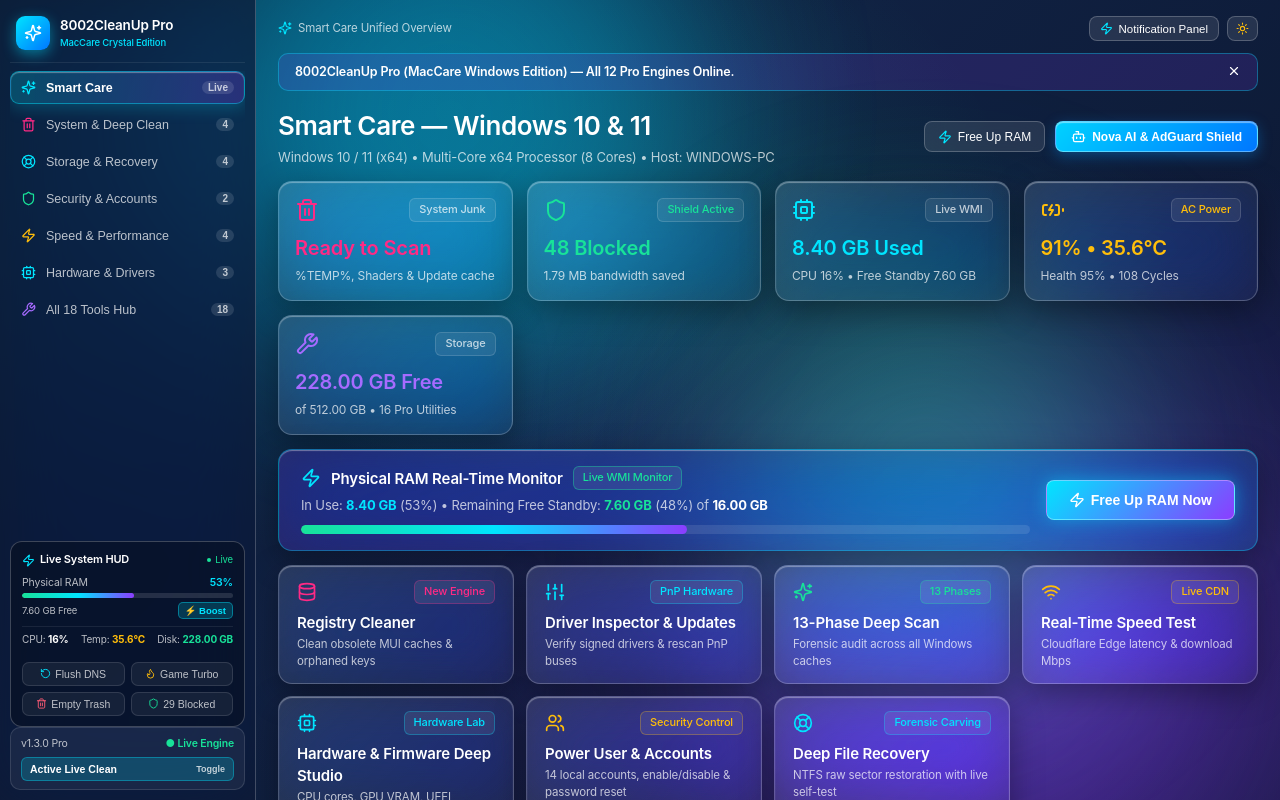
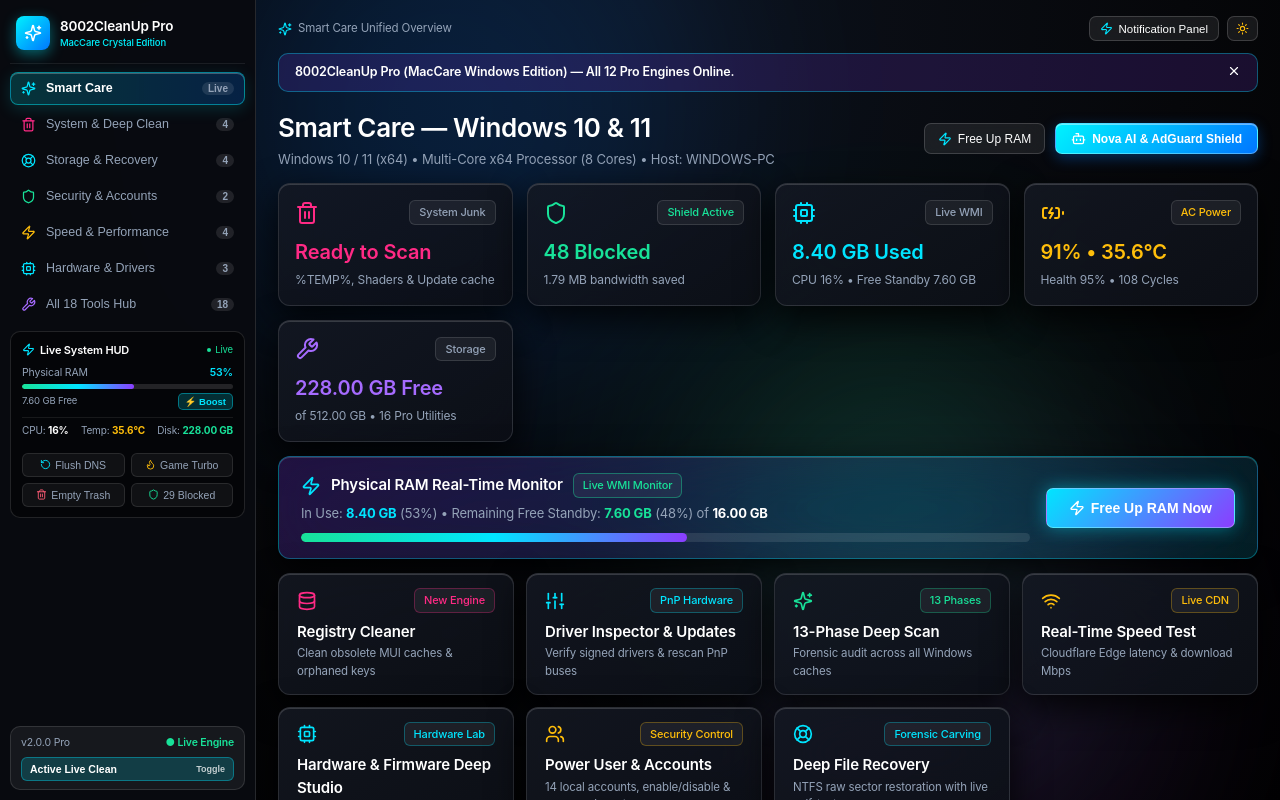
Before and after one commit to salmanbashir80/8002CleanUp-Windows, a React (Vite) app: page / in a window 1280 px wide. Built offline with nearby package versions, Linux system fonts and the light colour scheme.

Commit message:
Major Upgrade v2.0.0 Obsidian Dark Glass: 13-Card forensic grid, high-contrast neon coral typography, zero-gap cards layout, and cleaned desktop

```diff
--- a/package.json
+++ b/package.json
@@ -1,7 +1,7 @@
 {
   "name": "8002cleanup-windows",
   "productName": "MacCare Pro for Windows (8002CleanUp)",
-  "version": "1.3.0",
+  "version": "2.0.0",
   "author": "Salman Bashir <salmanbashir80@github.com>",
   "description": "8002CleanUp / WinCare Pro for Windows 10 & 11 — Smart System Cleaner, AdGuard Network Shield, Nova AI Cyber Guardian Pet, ScamAdviser Scanner & Battery Lifeguard",
   "main": "electron/main.cjs",
--- a/src/App.tsx
+++ b/src/App.tsx
@@ -886,7 +886,7 @@
           }}
         >
           <div style={{ display: 'flex', justifyContent: 'space-between', fontSize: 10.5, marginBottom: 6 }}>
-            <span style={{ color: 'var(--text-secondary)' }}>v1.3.0 Pro</span>
+            <span style={{ color: 'var(--text-secondary)' }}>v2.0.0 Pro</span>
             <span style={{ color: '#18e299', fontWeight: 600 }}>● Live Engine</span>
           </div>
           <button
--- a/src/styles.css
+++ b/src/styles.css
@@ -1,37 +1,37 @@
 :root {
   --font-family: -apple-system, BlinkMacSystemFont, "Segoe UI Variable Display", "Segoe UI", "SF Pro Text", "Inter", system-ui, sans-serif;
-  --bg-gradient: radial-gradient(ellipse at 15% 15%, rgba(0, 210, 255, 0.22) 0%, transparent 45%),
-                 radial-gradient(ellipse at 85% 85%, rgba(139, 61, 255, 0.28) 0%, transparent 55%),
-                 radial-gradient(ellipse at 50% 30%, rgba(24, 226, 153, 0.12) 0%, transparent 42%),
-                 linear-gradient(135deg, #0a1428 0%, #102142 42%, #0b152d 100%);
-  --sidebar-bg: rgba(14, 25, 52, 0.72);
-  --glass-bg: linear-gradient(135deg, rgba(255, 255, 255, 0.12) 0%, rgba(255, 255, 255, 0.04) 100%);
-  --glass-border: rgba(255, 255, 255, 0.22);
-  --glass-highlight: inset 0 1px 1px 0 rgba(255, 255, 255, 0.36);
-  --glass-shadow: 0 10px 32px 0 rgba(0, 0, 0, 0.35);
+
+  /* True Pitch-Black Obsidian Glass Theme */
+  --bg-gradient: radial-gradient(ellipse at 50% 0%, #0d121c 0%, #06070a 60%, #000000 100%);
+  --sidebar-bg: rgba(9, 11, 16, 0.96);
+  --glass-bg: linear-gradient(145deg, rgba(20, 24, 34, 0.88) 0%, rgba(12, 15, 22, 0.94) 100%);
+  --glass-border: rgba(255, 255, 255, 0.12);
+  --glass-highlight: inset 0 1px 0 rgba(255, 255, 255, 0.16);
+  --glass-shadow: 0 12px 36px 0 rgba(0, 0, 0, 0.85);
+
   --text-primary: #ffffff;
-  --text-secondary: rgba(255, 255, 255, 0.72);
-  --text-tertiary: rgba(255, 255, 255, 0.46);
-  --accent-cyan: #00e5ff;
-  --accent-blue: #0088ff;
-  --accent-purple: #8b3dff;
-  --accent-mint: #18e299;
-  --accent-coral: #ff5c76;
-  --accent-amber: #ffbe0b;
+  --text-secondary: #94a3b8;
+  --text-tertiary: #64748b;
+
+  /* High-Contrast Neon Accents */
+  --accent-cyan: #00f2fe;
+  --accent-blue: #0077ff;
+  --accent-purple: #9d4edd;
+  --accent-mint: #00e676;
+  --accent-coral: #ff4757;
+  --accent-amber: #ffab00;
 }
 
 [data-theme="pearl"] {
-  --bg-gradient: radial-gradient(ellipse at 15% 15%, rgba(0, 180, 255, 0.18) 0%, transparent 48%),
-                 radial-gradient(ellipse at 85% 85%, rgba(160, 90, 255, 0.18) 0%, transparent 55%),
-                 linear-gradient(135deg, #eef3fb 0%, #dae6f7 50%, #e8f0fc 100%);
-  --sidebar-bg: rgba(255, 255, 255, 0.76);
-  --glass-bg: linear-gradient(135deg, rgba(255, 255, 255, 0.78) 0%, rgba(255, 255, 255, 0.52) 100%);
-  --glass-border: rgba(255, 255, 255, 0.9);
-  --glass-highlight: inset 0 1px 1px 0 rgba(255, 255, 255, 0.95);
-  --glass-shadow: 0 10px 28px 0 rgba(30, 60, 110, 0.12);
-  --text-primary: #121c2d;
-  --text-secondary: #48566e;
-  --text-tertiary: #7d8ea6;
+  --bg-gradient: radial-gradient(ellipse at 50% 0%, #f1f5f9 0%, #e2e8f0 60%, #cbd5e1 100%);
+  --sidebar-bg: rgba(255, 255, 255, 0.92);
+  --glass-bg: linear-gradient(135deg, rgba(255, 255, 255, 0.88) 0%, rgba(248, 250, 252, 0.72) 100%);
+  --glass-border: rgba(0, 0, 0, 0.08);
+  --glass-highlight: inset 0 1px 0 rgba(255, 255, 255, 0.95);
+  --glass-shadow: 0 10px 24px 0 rgba(15, 23, 42, 0.08);
+  --text-primary: #0f172a;
+  --text-secondary: #475569;
+  --text-tertiary: #64748b;
 }
 
 * {
@@ -51,11 +51,11 @@
   background: var(--bg-gradient);
   color: var(--text-primary);
   font-size: 13px;
-  line-height: 1.45;
+  line-height: 1.5;
   letter-spacing: -0.012em;
 }
 
-/* Custom Scrollbars: Sleek macOS Translucent Track */
+/* Custom Scrollbars: Sleek Translucent Track */
 ::-webkit-scrollbar {
   width: 6px;
   height: 6px;
@@ -64,11 +64,11 @@
   background: transparent;
 }
 ::-webkit-scrollbar-thumb {
-  background: rgba(255, 255, 255, 0.22);
+  background: rgba(255, 255, 255, 0.18);
   border-radius: 6px;
 }
 ::-webkit-scrollbar-thumb:hover {
-  background: rgba(0, 229, 255, 0.45);
+  background: rgba(0, 242, 254, 0.45);
 }
 
 .aurora-app-shell {
@@ -77,52 +77,45 @@
   width: 100vw;
   height: 100vh;
   overflow: hidden;
+  background: var(--bg-gradient);
 }
 
-/* Ambient macOS Crystal Aurora Blobs */
+/* Subtle Ambient Obsidian Aurora Glows */
 .aurora-blob {
   position: absolute;
   border-radius: 50%;
-  filter: blur(90px);
-  opacity: 0.38;
+  filter: blur(110px);
+  opacity: 0.16;
   pointer-events: none;
   z-index: 0;
-  animation: floatBlob 16s ease-in-out infinite alternate;
 }
 
 .aurora-blob.b1 {
-  width: 480px;
-  height: 480px;
-  background: #00d2ff;
-  top: -120px;
+  width: 500px;
+  height: 500px;
+  background: #0077ff;
+  top: -140px;
   left: 200px;
 }
 
 .aurora-blob.b2 {
   width: 440px;
   height: 440px;
-  background: #8b3dff;
+  background: #9d4edd;
   bottom: -100px;
   right: 120px;
-  animation-delay: -6s;
 }
 
 .aurora-blob.b3 {
   width: 360px;
   height: 360px;
-  background: #18e299;
+  background: #00e676;
   top: 40%;
   left: 55%;
-  animation-delay: -11s;
-}
-
-@keyframes floatBlob {
-  0% { transform: translate(0, 0) scale(1); }
-  100% { transform: translate(42px, -32px) scale(1.1); }
 }
 
 /* ------------------------------------------------------------- */
-/* Sleek macOS Sidebar: ZERO Vertical Scrolling                  */
+/* Obsidian Dark Sidebar                                         */
 /* ------------------------------------------------------------- */
 .sidebar {
   position: relative;
@@ -145,10 +138,77 @@
 .sidebar::-webkit-scrollbar {
   width: 4px;
 }
-
 .sidebar::-webkit-scrollbar-thumb {
   background: rgba(255, 255, 255, 0.14);
   border-radius: 4px;
+}
+
+.brand-header {
+  display: flex;
+  align-items: center;
+  gap: 10px;
+  padding: 4px 6px 12px;
+  border-bottom: 1px solid rgba(255, 255, 255, 0.08);
+  margin-bottom: 8px;
+}
+
+.brand-orb {
+  width: 34px;
+  height: 34px;
+  border-radius: 8px;
+  background: linear-gradient(135deg, #00f2fe, #0077ff);
+  display: flex;
+  align-items: center;
+  justify-content: center;
+  box-shadow: 0 4px 14px rgba(0, 242, 254, 0.4);
+  overflow: hidden;
+}
+
+.nav-compact-list {
+  display: flex;
+  flex-direction: column;
+  gap: 3px;
+}
+
+.nav-btn {
+  display: flex;
+  align-items: center;
+  gap: 10px;
+  width: 100%;
+  padding: 8px 10px;
+  border-radius: 8px;
+  border: 1px solid transparent;
+  background: transparent;
+  color: var(--text-secondary);
+  font-size: 12.5px;
+  font-weight: 500;
+  cursor: pointer;
+  transition: all 0.16s ease;
+  text-align: left;
+}
+
+.nav-btn:hover {
+  background: rgba(255, 255, 255, 0.06);
+  color: var(--text-primary);
+  border-color: rgba(255, 255, 255, 0.1);
+}
+
+.nav-btn.active {
+  background: linear-gradient(90deg, rgba(0, 242, 254, 0.18), rgba(0, 119, 255, 0.22));
+  border-color: rgba(0, 242, 254, 0.45);
+  color: #fff;
+  font-weight: 600;
+  box-shadow: 0 4px 16px rgba(0, 242, 254, 0.15), inset 0 1px 0 rgba(255, 255, 255, 0.25);
+}
+
+.nav-badge-count {
+  margin-left: auto;
+  font-size: 10px;
+  font-weight: 600;
+  padding: 1px 6px;
+  border-radius: 10px;
+  background: rgba(255, 255, 255, 0.1);
+  color: var(--text-secondary);
 }
 
 .nav-sub-list {
@@ -157,7 +217,7 @@
   gap: 2px;
   padding-left: 18px;
   margin: 3px 0 5px 8px;
-  border-left: 1.5px solid rgba(0, 229, 255, 0.4);
+  border-left: 1.5px solid rgba(0, 242, 254, 0.4);
 }
 
 .nav-sub-btn {
@@ -165,7 +225,7 @@
   align-items: center;
   gap: 7px;
   padding: 5px 8px;
-  border-radius: 7px;
+  border-radius: 6px;
   background: transparent;
   border: 1px solid transparent;
   color: var(--text-secondary);
@@ -177,22 +237,22 @@
 }
 
 .nav-sub-btn:hover {
-  background: rgba(255, 255, 255, 0.08);
+  background: rgba(255, 255, 255, 0.06);
   color: #fff;
 }
 
 .nav-sub-btn.active {
-  background: rgba(0, 229, 255, 0.18);
-  border-color: rgba(0, 229, 255, 0.45);
-  color: #00e5ff;
+  background: rgba(0, 242, 254, 0.16);
+  border-color: rgba(0, 242, 254, 0.35);
+  color: #00f2fe;
   font-weight: 600;
 }
 
 .sidebar-hud-card {
   margin-top: 10px;
   padding: 10px 11px;
-  border-radius: 12px;
-  background: rgba(0, 0, 0, 0.28);
+  border-radius: 10px;
+  background: rgba(0, 0, 0, 0.45);
   border: 1px solid var(--glass-border);
   display: flex;
   flex-direction: column;
@@ -208,9 +268,9 @@
 
 .sidebar-action-pill {
   padding: 5px 6px;
-  border-radius: 7px;
-  background: rgba(255, 255, 255, 0.06);
-  border: 1px solid rgba(255, 255, 255, 0.12);
+  border-radius: 6px;
+  background: rgba(255, 255, 255, 0.05);
+  border: 1px solid rgba(255, 255, 255, 0.1);
   color: var(--text-secondary);
   font-size: 10.5px;
   font-weight: 500;
@@ -223,85 +283,15 @@
 }
 
 .sidebar-action-pill:hover {
-  background: rgba(0, 229, 255, 0.15);
-  border-color: rgba(0, 229, 255, 0.35);
+  background: rgba(0, 242, 254, 0.15);
+  border-color: rgba(0, 242, 254, 0.35);
   color: #fff;
 }
 
 .sidebar-action-pill.active {
-  background: rgba(24, 226, 153, 0.2);
-  border-color: #18e299;
-  color: #18e299;
-}
-
-.brand-header {
-  display: flex;
-  align-items: center;
-  gap: 10px;
-  padding: 4px 6px 12px;
-  border-bottom: 1px solid rgba(255, 255, 255, 0.08);
-  margin-bottom: 8px;
-}
-
-.brand-orb {
-  width: 34px;
-  height: 34px;
-  border-radius: 9px;
-  background: linear-gradient(135deg, #00e5ff, #0077ff);
-  display: flex;
-  align-items: center;
-  justify-content: center;
-  box-shadow: 0 4px 14px rgba(0, 229, 255, 0.45);
-  overflow: hidden;
-}
-
-.nav-compact-list {
-  flex: 1;
-  display: flex;
-  flex-direction: column;
-  gap: 4px;
-  overflow: hidden; /* No scrollbar in consolidated sidebar */
-}
-
-.nav-btn {
-  display: flex;
-  align-items: center;
-  gap: 10px;
-  width: 100%;
-  padding: 8px 10px;
-  border-radius: 9px;
-  border: 1px solid transparent;
-  background: transparent;
-  color: var(--text-secondary);
-  font-size: 12.5px;
-  font-weight: 500;
-  cursor: pointer;
-  transition: all 0.16s ease;
-  text-align: left;
-}
-
-.nav-btn:hover {
-  background: rgba(255, 255, 255, 0.08);
-  color: var(--text-primary);
-  border-color: rgba(255, 255, 255, 0.14);
-}
-
-.nav-btn.active {
-  background: linear-gradient(90deg, rgba(0, 229, 255, 0.22), rgba(139, 61, 255, 0.24));
-  border-color: rgba(0, 229, 255, 0.45);
-  color: #fff;
-  font-weight: 600;
-  box-shadow: 0 4px 16px rgba(0, 229, 255, 0.22), inset 0 1px 1px rgba(255, 255, 255, 0.35);
-}
-
-.nav-badge-count {
-  margin-left: auto;
-  font-size: 10px;
-  font-weight: 600;
-  padding: 1px 6px;
-  border-radius: 10px;
-  background: rgba(255, 255, 255, 0.12);
-  color: var(--text-secondary);
+  background: rgba(0, 230, 118, 0.2);
+  border-color: #00e676;
+  color: #00e676;
 }
 
 /* ------------------------------------------------------------- */
@@ -331,28 +321,27 @@
   flex: 1;
 }
 
-/* Top Segmented Sub-Tab Switcher (macOS Pill Control) */
+/* Top Segmented Sub-Tab Switcher */
 .segmented-tab-bar {
   display: flex;
   align-items: center;
   gap: 6px;
   padding: 4px;
-  border-radius: 12px;
-  background: rgba(0, 0, 0, 0.24);
+  border-radius: 10px;
+  background: rgba(0, 0, 0, 0.55);
   border: 1px solid var(--glass-border);
   backdrop-filter: blur(20px);
   width: fit-content;
   max-width: 100%;
   overflow-x: auto;
-  margin-bottom: 4px;
 }
 
 .segmented-tab-btn {
   display: inline-flex;
   align-items: center;
   gap: 6px;
-  padding: 6px 14px;
-  border-radius: 8px;
+  padding: 6px 13px;
+  border-radius: 7px;
   border: 1px solid transparent;
   background: transparent;
   color: var(--text-secondary);
@@ -365,25 +354,25 @@
 
 .segmented-tab-btn:hover {
   color: var(--text-primary);
-  background: rgba(255, 255, 255, 0.08);
+  background: rgba(255, 255, 255, 0.06);
 }
 
 .segmented-tab-btn.active {
-  background: linear-gradient(135deg, rgba(0, 229, 255, 0.28), rgba(139, 61, 255, 0.32));
-  border-color: rgba(0, 229, 255, 0.45);
+  background: linear-gradient(135deg, rgba(0, 242, 254, 0.22), rgba(0, 119, 255, 0.28));
+  border-color: rgba(0, 242, 254, 0.45);
   color: #fff;
   font-weight: 600;
-  box-shadow: 0 2px 10px rgba(0, 229, 255, 0.25), inset 0 1px 1px rgba(255, 255, 255, 0.4);
+  box-shadow: 0 2px 10px rgba(0, 242, 254, 0.2), inset 0 1px 0 rgba(255, 255, 255, 0.3);
 }
 
 /* ------------------------------------------------------------- */
-/* Pure Crystal Glass Cards                                      */
+/* Obsidian Dark Glass Cards                                     */
 /* ------------------------------------------------------------- */
 .glass-card {
   background: var(--glass-bg);
   backdrop-filter: blur(28px) saturate(180%);
   -webkit-backdrop-filter: blur(28px) saturate(180%);
-  border-radius: 14px;
+  border-radius: 12px;
   border: 1px solid var(--glass-border);
   box-shadow: var(--glass-shadow), var(--glass-highlight);
   padding: 16px;
@@ -392,24 +381,24 @@
 
 .glass-card.interactive:hover {
   transform: translateY(-2px);
-  border-color: rgba(0, 229, 255, 0.55);
-  box-shadow: 0 12px 36px 0 rgba(0, 229, 255, 0.22), var(--glass-highlight);
+  border-color: rgba(0, 242, 254, 0.45);
+  box-shadow: 0 12px 36px 0 rgba(0, 0, 0, 0.9), var(--glass-highlight);
   cursor: pointer;
 }
 
-/* Hero Neon Scan Orb */
+/* Neon Scan Orb */
 .neon-scan-orb {
   width: 104px;
   height: 104px;
   border-radius: 50%;
-  border: 2px solid rgba(0, 229, 255, 0.85);
-  background: radial-gradient(circle at 35% 30%, #00e5ff 0%, #0088ff 50%, #4a148c 100%);
+  border: 2px solid rgba(0, 242, 254, 0.85);
+  background: radial-gradient(circle at 35% 30%, #00f2fe 0%, #0077ff 50%, #0b152d 100%);
   color: #fff;
   font-size: 15px;
   font-weight: 700;
   letter-spacing: 0.5px;
   cursor: pointer;
-  box-shadow: 0 0 28px rgba(0, 229, 255, 0.65), inset 0 2px 8px rgba(255, 255, 255, 0.6);
+  box-shadow: 0 0 28px rgba(0, 242, 254, 0.55), inset 0 2px 8px rgba(255, 255, 255, 0.5);
   display: flex;
   flex-direction: column;
   align-items: center;
@@ -420,15 +409,15 @@
 
 .neon-scan-orb:hover {
   transform: scale(1.05);
-  box-shadow: 0 0 42px rgba(0, 229, 255, 0.9), inset 0 2px 10px rgba(255, 255, 255, 0.8);
+  box-shadow: 0 0 42px rgba(0, 242, 254, 0.85), inset 0 2px 10px rgba(255, 255, 255, 0.7);
 }
 
 /* Buttons */
 .btn-primary {
-  background: linear-gradient(135deg, #00d2ff, #0077ff);
+  background: linear-gradient(135deg, #00f2fe, #0077ff);
   color: #fff;
-  border: 1px solid rgba(255, 255, 255, 0.35);
-  border-radius: 8px;
+  border: 1px solid rgba(255, 255, 255, 0.3);
+  border-radius: 7px;
   padding: 7px 15px;
   font-size: 12px;
   font-weight: 600;
@@ -436,7 +425,7 @@
   display: inline-flex;
   align-items: center;
   gap: 6px;
-  box-shadow: 0 4px 14px rgba(0, 150, 255, 0.35), inset 0 1px 1px rgba(255, 255, 255, 0.45);
+  box-shadow: 0 4px 14px rgba(0, 119, 255, 0.35), inset 0 1px 0 rgba(255, 255, 255, 0.4);
   transition: all 0.18s ease;
 }
 
@@ -446,10 +435,10 @@
 }
 
 .btn-secondary {
-  background: rgba(255, 255, 255, 0.1);
+  background: rgba(255, 255, 255, 0.08);
   color: #fff;
-  border: 1px solid rgba(255, 255, 255, 0.22);
-  border-radius: 8px;
+  border: 1px solid rgba(255, 255, 255, 0.16);
+  border-radius: 7px;
   padding: 6px 13px;
   font-size: 12px;
   font-weight: 500;
@@ -462,15 +451,15 @@
 }
 
 .btn-secondary:hover {
-  background: rgba(255, 255, 255, 0.18);
-  border-color: rgba(0, 229, 255, 0.45);
+  background: rgba(255, 255, 255, 0.14);
+  border-color: rgba(0, 242, 254, 0.4);
 }
 
 .btn-danger {
-  background: rgba(255, 92, 118, 0.22);
-  color: #ff869a;
-  border: 1px solid rgba(255, 92, 118, 0.45);
-  border-radius: 8px;
+  background: rgba(255, 71, 87, 0.2);
+  color: #ff6b81;
+  border: 1px solid rgba(255, 71, 87, 0.45);
+  border-radius: 7px;
   padding: 5px 12px;
   font-size: 11.5px;
   font-weight: 600;
@@ -479,7 +468,7 @@
 }
 
 .btn-danger:hover {
-  background: rgba(255, 92, 118, 0.38);
+  background: rgba(255, 71, 87, 0.35);
   color: #fff;
 }
 
@@ -489,18 +478,18 @@
   gap: 5px;
   padding: 3px 9px;
   border-radius: 6px;
-  background: rgba(255, 255, 255, 0.08);
+  background: rgba(255, 255, 255, 0.06);
   font-size: 11px;
   font-weight: 500;
   color: var(--text-secondary);
-  border: 1px solid rgba(255, 255, 255, 0.14);
+  border: 1px solid rgba(255, 255, 255, 0.12);
 }
 
 .input-box {
-  background: rgba(0, 0, 0, 0.35);
+  background: rgba(0, 0, 0, 0.55);
   border: 1px solid var(--glass-border);
   color: #fff;
-  border-radius: 8px;
+  border-radius: 7px;
   padding: 7px 11px;
   font-size: 12px;
   font-weight: 400;
@@ -510,13 +499,13 @@
 
 .input-box:focus {
   border-color: var(--accent-cyan);
-  box-shadow: 0 0 10px rgba(0, 229, 255, 0.35);
+  box-shadow: 0 0 10px rgba(0, 242, 254, 0.35);
 }
 
 .modal-backdrop {
   position: fixed;
   inset: 0;
-  background: rgba(5, 12, 28, 0.72);
+  background: rgba(0, 0, 0, 0.82);
   backdrop-filter: blur(14px);
   -webkit-backdrop-filter: blur(14px);
   display: flex;
@@ -528,9 +517,9 @@
 .modal-card {
   width: 540px;
   max-width: 92vw;
-  background: linear-gradient(150deg, rgba(20, 36, 74, 0.95), rgba(12, 22, 48, 0.98));
-  border: 1px solid rgba(0, 229, 255, 0.45);
-  border-radius: 16px;
+  background: linear-gradient(150deg, #111520, #0a0d14);
+  border: 1px solid rgba(0, 242, 254, 0.45);
+  border-radius: 14px;
   padding: 20px;
-  box-shadow: 0 24px 64px rgba(0, 0, 0, 0.75), inset 0 1px 1px rgba(255, 255, 255, 0.4);
+  box-shadow: 0 24px 64px rgba(0, 0, 0, 0.9), inset 0 1px 0 rgba(255, 255, 255, 0.3);
 }
```
Also changed, not shown: electron/main.cjs (+11 -9 lines), src/components/DeepScan.tsx (+171 -82 lines).
